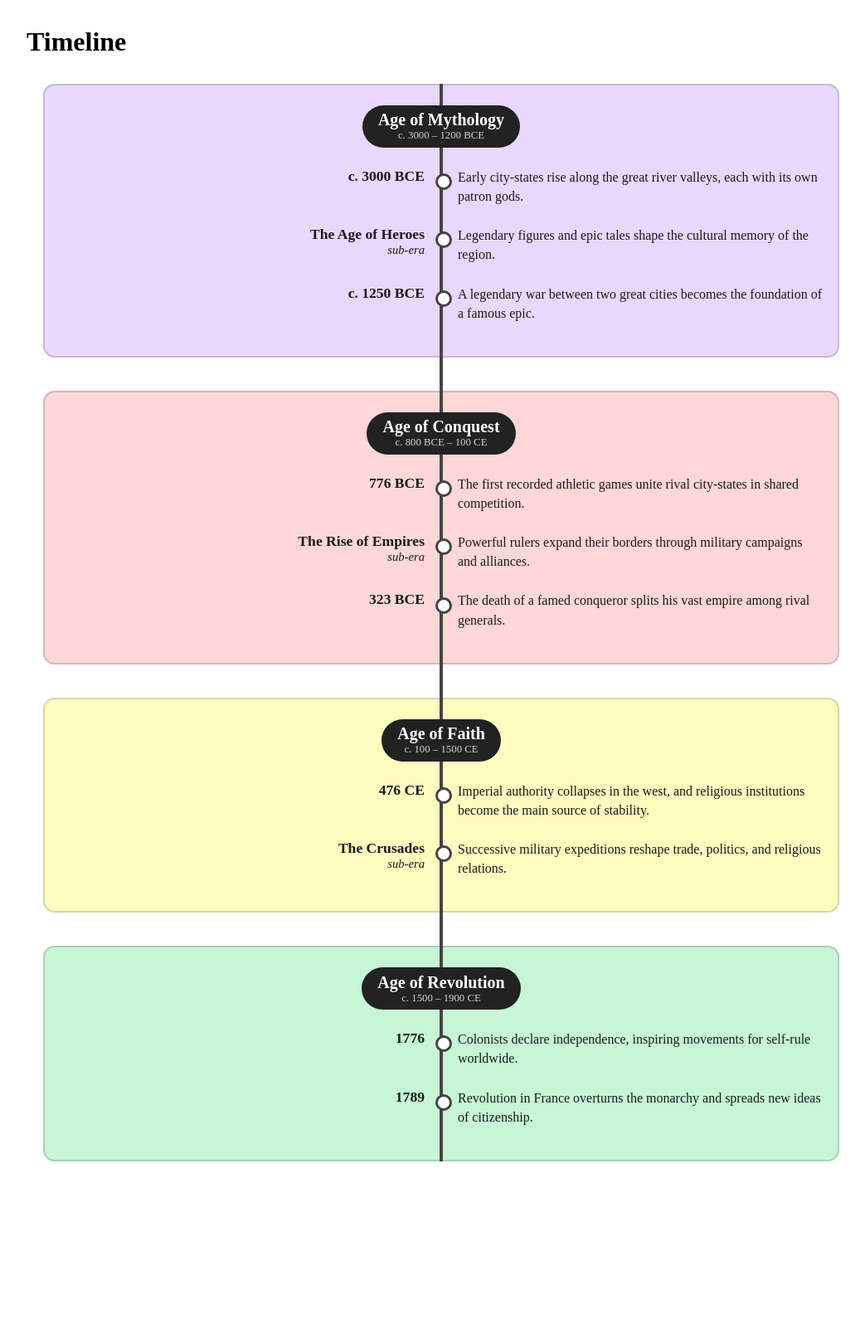
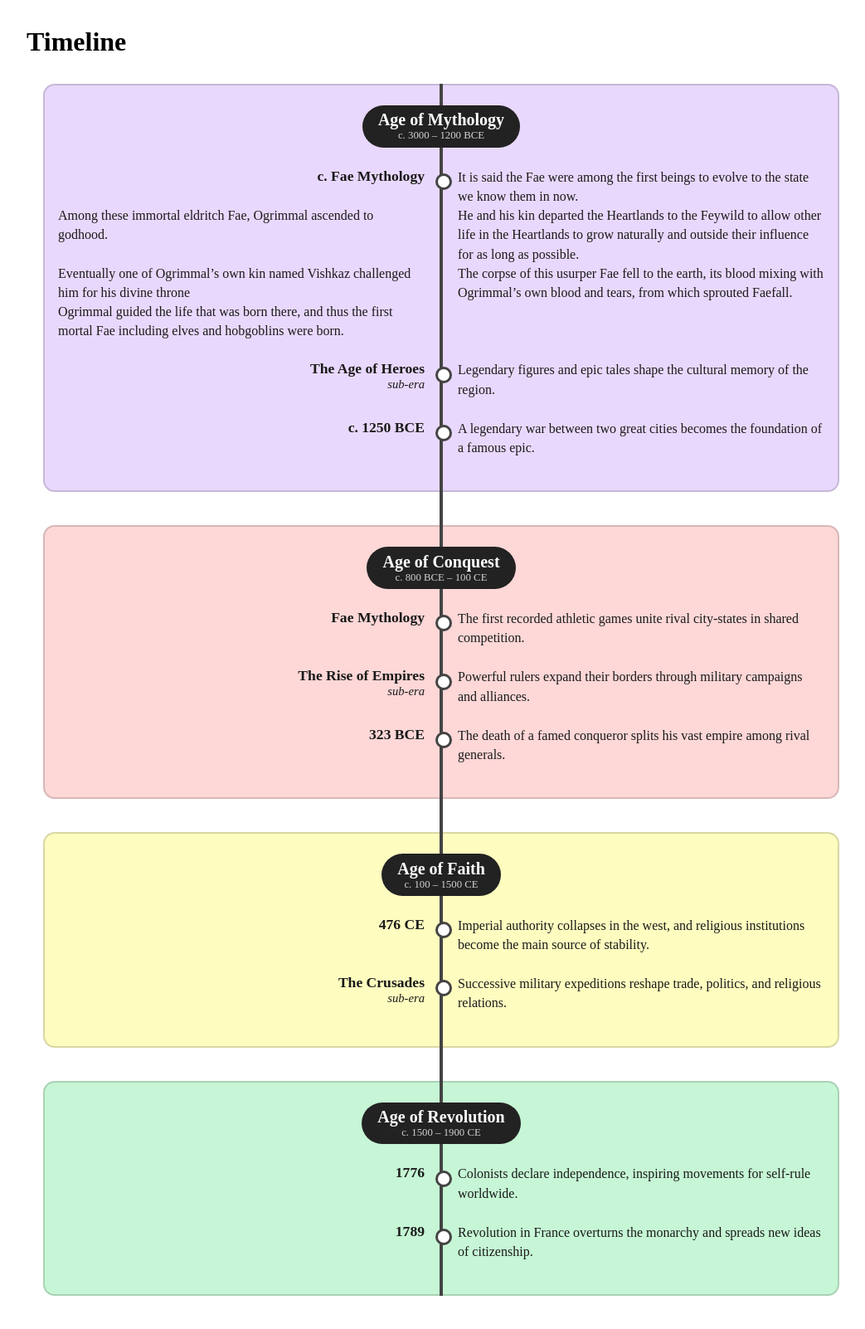
Before and after one commit to NotSoPureVessel/TheNewSilenceWiki, a Jekyll site: the page built from WORLDTIMELINE.md, in a window 1280 px wide. Shown: the whole page at 83% size, without its empty margins (108-1151 px from the left). Built offline with Jekyll 4.4.1, drawn with Linux system fonts in a browser that asks for light colours; some web fonts are replaced; before the commit the page ends 1440 px from its top, so only the background shows below that.

Commit message:
Added Fae Mythology to world timeline

```diff
--- a/WORLDTIMELINE.md
+++ b/WORLDTIMELINE.md
@@ -117,8 +117,14 @@ title: World Timeline
 <div class="era era-mythology">
 <div class="era-title">Age of Mythology<span class="era-dates">c. 3000 – 1200 BCE</span></div>
 <div class="entry">
-<div class="label">c. 3000 BCE</div>
-<div class="details">Early city-states rise along the great river valleys, each with its own patron gods.</div>
+<div class="label">c. Fae Mythology</div>
+<div class="details">It is said the Fae were among the first beings to evolve to the state we know them in now.</div>
+<div class="details">Among these immortal eldritch Fae, Ogrimmal ascended to godhood.</div>
+<div class="details">He and his kin departed the Heartlands to the Feywild to allow other life in the Heartlands to grow naturally and outside their influence for as long as possible.</div>
+<div class="details">Eventually one of Ogrimmal’s own kin named Vishkaz challenged him for his divine throne
+</div>
+<div class="details">The corpse of this usurper Fae fell to the earth, its blood mixing with Ogrimmal’s own blood and tears, from which sprouted Faefall.</div>
+<div class="details">Ogrimmal guided the life that was born there, and thus the first mortal Fae including elves and hobgoblins were born.</div>
 </div>
 <div class="entry">
 <div class="label">The Age of Heroes<small>sub-era</small></div>
@@ -133,7 +139,7 @@ title: World Timeline
 <div class="era era-conquest">
 <div class="era-title">Age of Conquest<span class="era-dates">c. 800 BCE – 100 CE</span></div>
 <div class="entry">
-<div class="label">776 BCE</div>
+<div class="label">Fae Mythology</div>
 <div class="details">The first recorded athletic games unite rival city-states in shared competition.</div>
 </div>
 <div class="entry">
```
